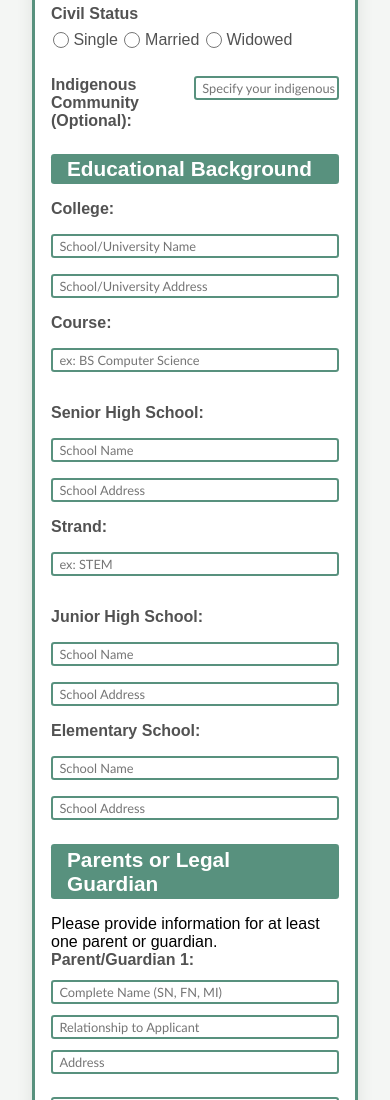
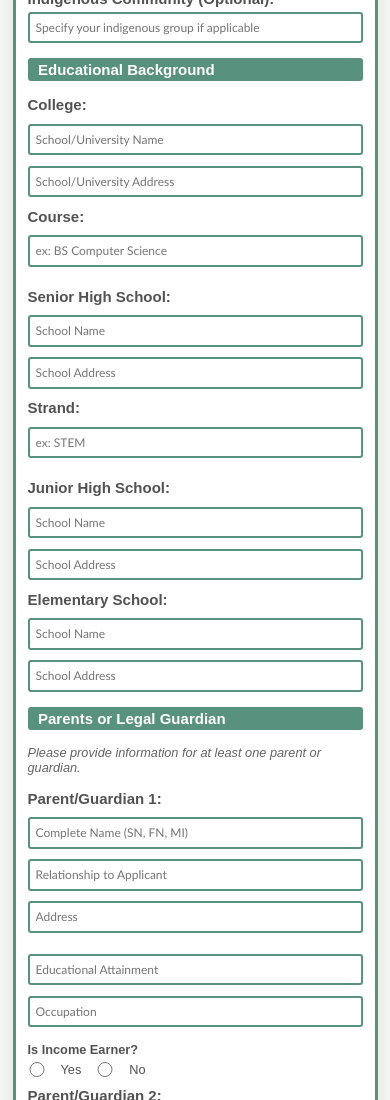
Before and after one commit to alenicakariz/scholarship-application-form, a plain HTML site: page index.html in a window 390 px wide. Shown: the part 740-1840 px from the top of the page. Drawn offline with Linux system fonts and the light colour scheme.

Commit message:
Update form.css
Updated based on course's requirements.

```diff
--- a/css-folder/form.css
+++ b/css-folder/form.css
@@ -39,6 +39,22 @@ html{
 input{
     border: 2px solid rgb(88, 145, 126);
     border-radius: 0.2rem;
+}
+
+input[type="text"],
+input[type="email"],
+input[type="date"],
+select {
+    min-height: 2.1rem;
+}
+
+input[type="radio"],
+input[type="checkbox"] {
+    cursor: pointer;
+}
+
+select {
+    cursor: pointer;
 }
 
 .main-container{
@@ -88,44 +104,62 @@ input{
     gap:0.3rem
 }
 
-.box-sex label, .box-civil-status label, .box-indigenous label{
+.box-sex label, .box-civil-status label{
     font-size: 1rem;
     font-weight: 400;
     align-content: center;
 }
 
-.box-sex input, .box-civil-status input, .box-indigenous input{
-    width:1rem;
+.box-sex input, .box-civil-status input{
+    width:1.2rem;
+    height:1.2rem;
     margin:0;
     margin-left: 0.1rem;
-}
-
-.box-indigenous{
-    display: flex;
-    gap:0.3rem;
-    align-items: center;
-}
-
-.box-indigenous .no{
-    margin-left: 1rem;
+    cursor: pointer;
 }
 
 .input-box.indigenous-box{
     display: flex;
-    flex-direction: row;
-    gap:1rem;
+    flex-direction: column;
+    gap:0.3rem;
     margin-top: 1.5rem;
 }
 
+.indigenous-box label{
+    font-size: 1rem;
+    color: rgb(82, 82, 82);
+    font-family: Arial, Helvetica, sans-serif;
+    font-weight: 600;
+}
+
+.indigenous-box input{
+    width: 50%;
+    box-sizing: border-box;
+    padding-left: 0.4rem;
+    font-family: 'Trebuchet MS', 'Lucida Sans Unicode', 'Lucida Grande', 'Lucida Sans', Arial, sans-serif;
+    font-size: 0.8rem;
+    color: rgb(82, 82, 82);
+    height: 1.5rem;
+}
 
 .submit{
     background-color: rgb(88, 145, 126);
     border: none;
     color: aliceblue;
     font-size: 1.2rem;
-    padding:0.2rem 0.6rem;
+    padding:0.5rem 1rem;
     border-radius: 0.2rem;
     cursor: pointer;
+    transition: background-color 0.3s ease;
+    min-height: 2.5rem;
+}
+
+.submit:hover{
+    background-color: rgb(75, 125, 108);
+}
+
+.submit:active{
+    background-color: rgb(65, 110, 95);
 }
 
 .reset{
@@ -133,15 +167,33 @@ input{
     border: none;
     color: aliceblue;
     font-size: 1.2rem;
-    padding:0.2rem 0.6rem;
+    padding:0.5rem 1rem;
     border-radius: 0.2rem;
     cursor: pointer;
+    transition: background-color 0.3s ease;
+    min-height: 2.5rem;
+}
+
+.reset:hover{
+    background-color: rgb(125, 75, 72);
+}
+
+.reset:active{
+    background-color: rgb(110, 65, 62);
 }
 
 .buttons{
     display: flex;
     justify-content: flex-end;
     gap:0.5rem;
+}
+
+.note{
+    font-size: 0.9rem;
+    color: rgb(100, 100, 100);
+    font-style: italic;
+    margin-bottom: 1rem;
+    font-family: Arial, Helvetica, sans-serif;
 }
 
 /* EDUC BG */
@@ -154,7 +206,7 @@ input{
     gap:0.7rem
 }
 
-.educ input, .parent-guardian input{
+.educ input{
     width: 100%;
     box-sizing: border-box;
     padding-left: 0.4rem;
@@ -164,20 +216,61 @@ input{
     height: 1.5rem;
 }
 
-/* PAREN-GUARDIAN */
+/* PARENT-GUARDIAN */
 
 .container.parent-guardian{
     font-size: 1rem;
     color: rgb(82, 82, 82);
     font-family: Arial, Helvetica, sans-serif;
     font-weight: 600;
-    grid-template-columns: 5rem 1fr 1fr 1fr 1fr;
-    gap:0.7rem
+    grid-template-columns: 10rem 1fr 1fr 1fr ;
+    gap:0.7rem;
+    align-items: center;
 }
 
-/* SOCIO-ECONOMICC */
+.parent-guardian input{
+    width: 100%;
+    box-sizing: border-box;
+    padding-left: 0.4rem;
+    font-family: 'Trebuchet MS', 'Lucida Sans Unicode', 'Lucida Grande', 'Lucida Sans', Arial, sans-serif;
+    font-size: 0.8rem;
+    color: rgb(82, 82, 82);
+    height: 1.5rem;
+}
 
-.container.socio-economic, .main-label{
+.income-earner{
+    display: flex;
+    flex-direction: column;
+    gap: 0.3rem;
+}
+
+.income-label{
+    font-size: 0.85rem;
+    font-weight: 600;
+    color: rgb(82, 82, 82);
+}
+
+.radio-group{
+    display: flex;
+    gap: 0.5rem;
+    align-items: center;
+}
+
+.radio-group input{
+    width: 1.2rem;
+    height: 1rem;
+    margin: 0;
+    cursor: pointer;
+}
+
+.radio-group label{
+    font-size: 0.85rem;
+    font-weight: 400;
+}
+
+/* SOCIO-ECONOMIC */
+
+.container.socio-economic{
     font-size: 1rem;
     color: rgb(82, 82, 82);
     font-family: Arial, Helvetica, sans-serif;
@@ -190,6 +283,20 @@ input{
     font-size: 1rem;
     font-weight: 400;
     align-content: center;
+}
+
+.container.socio-economic input[type="radio"],
+.container.socio-economic input[type="checkbox"]{
+    width: 1.2rem;
+    height: 1rem;
+    cursor: pointer;
+}
+
+.main-label{
+    font-size: 1rem;
+    color: rgb(82, 82, 82);
+    font-family: Arial, Helvetica, sans-serif;
+    font-weight: 600;
 }
 
 .dropdown{
@@ -222,55 +329,15 @@ input{
 }
 
 
-
-
-
-
-
-
-@media (max-width: 900px) {
+@media (max-width: 768px) {
     html{
         font-size: 16px;
     }
 
-    .container {
-        grid-template-columns: 1fr 1fr;
-        gap:1.2rem;
-    }
-    .main-container{
-        width: 100%;
-        border: 3px solid rgb(88, 145, 126);
-        box-sizing: border-box;
-        padding: 1rem 1rem;
-    }
-    .container.educ{
-        grid-template-columns: 10rem 1fr 1fr;
-        gap:0.5rem;
+    body {
+        padding: 1rem 0.5rem;
     }
 
-    .container.parent-guardian{
-        grid-template-columns: 5rem 1fr 1fr 1fr 1fr;
-    }
-
-    .container.socio-economic{
-        grid-template-columns: 8rem 1fr 1fr 1fr 1fr 1fr;
-    }
-
-
-    .title{
-        font-size: 1.6rem;
-    }
-}
-
-
-@media (max-width: 400px) {
-    html{
-        font-size: 16px;
-    }
-    .container{
-        grid-template-columns: 1fr;
-        gap:1.2rem;
-    }
     .main-container{
         width: 100%;
         border: 3px solid rgb(88, 145, 126);
@@ -278,29 +345,143 @@ input{
         padding: 1rem 1rem;
     }
 
+    .title{
+        font-size: 1.6rem;
+        padding-top: 0.5rem;
+    }
+
+    .category{
+        font-size: 1.1rem;
+        margin-top: 1.2rem;
+    }
+
+    .container {
+        grid-template-columns: 1fr 1fr;
+        gap:1rem;
+    }
+
     .container.educ{
         grid-template-columns: 1fr;
-        gap:1rem;
+        gap:0.7rem;
     }
+
     .container.parent-guardian{
         grid-template-columns: 1fr;
+        gap:0.7rem;
     }
 
     .container.socio-economic{
-        grid-template-columns: 1fr;
+        grid-template-columns: 1fr 1fr 1fr;
+        gap:0.7rem;
     }
 
-    .title{
-        font-size: 1.3rem;
+    .indigenous-box input{
+        width: 100%;
     }
 
     .dropdown{
         display: flex;
         flex-direction: column;
+        gap:0.5rem;
     }
 
     .dropdown select{
-        width: 50%;
+        width: 60%;
     }
 
+    .box-sex, .box-civil-status{
+        flex-direction: column;
+        align-items: flex-start;
+        gap:0.5rem;
+    }
+
+    .box-sex input, .box-civil-status input{
+        margin-left: 0;
+    }
+
+    .buttons{
+        flex-direction: column;
+    }
+
+    .submit, .reset{
+        width: 100%;
+        padding: 0.4rem;
+    }
 }
+
+@media (max-width: 650px) {
+    html{
+        font-size: 15px;
+    }
+
+    body {
+        padding: 0.5rem 0.3rem;
+    }
+
+    .main-container{
+        padding: 0.8rem 0.8rem;
+    }
+
+    .title{
+        font-size: 1.4rem;
+    }
+
+    .category{
+        font-size: 1rem;
+        padding: 0.2rem 0.7rem;
+        margin-top: 1rem;
+    }
+
+    .container{
+        grid-template-columns: 1fr;
+        gap:1rem;
+    }
+
+    .box-sex, .box-civil-status{
+        flex-direction: row;
+    }
+
+    .container.educ{
+        grid-template-columns: 1fr;
+        gap:0.7rem;
+    }
+
+    .container.parent-guardian{
+        grid-template-columns: 1fr;
+        gap:0.7rem;
+    }
+
+    .container.socio-economic{
+        grid-template-columns: 1fr;
+        gap:0.7rem;
+    }
+
+    .main-label{
+        font-size: 0.95rem;
+    }
+
+    .indigenous-box{
+        flex-direction: column;
+    }
+
+    .indigenous-box input{
+        width: 100%;
+    }
+
+    .dropdown select{
+        width: 100%;
+    }
+
+    .note{
+        font-size: 0.85rem;
+    }
+
+    .income-earner{
+        margin-top: 0.3rem;
+    }
+
+    .radio-group{
+        flex-direction: row;
+        gap: 1rem;
+    }
+}
```
